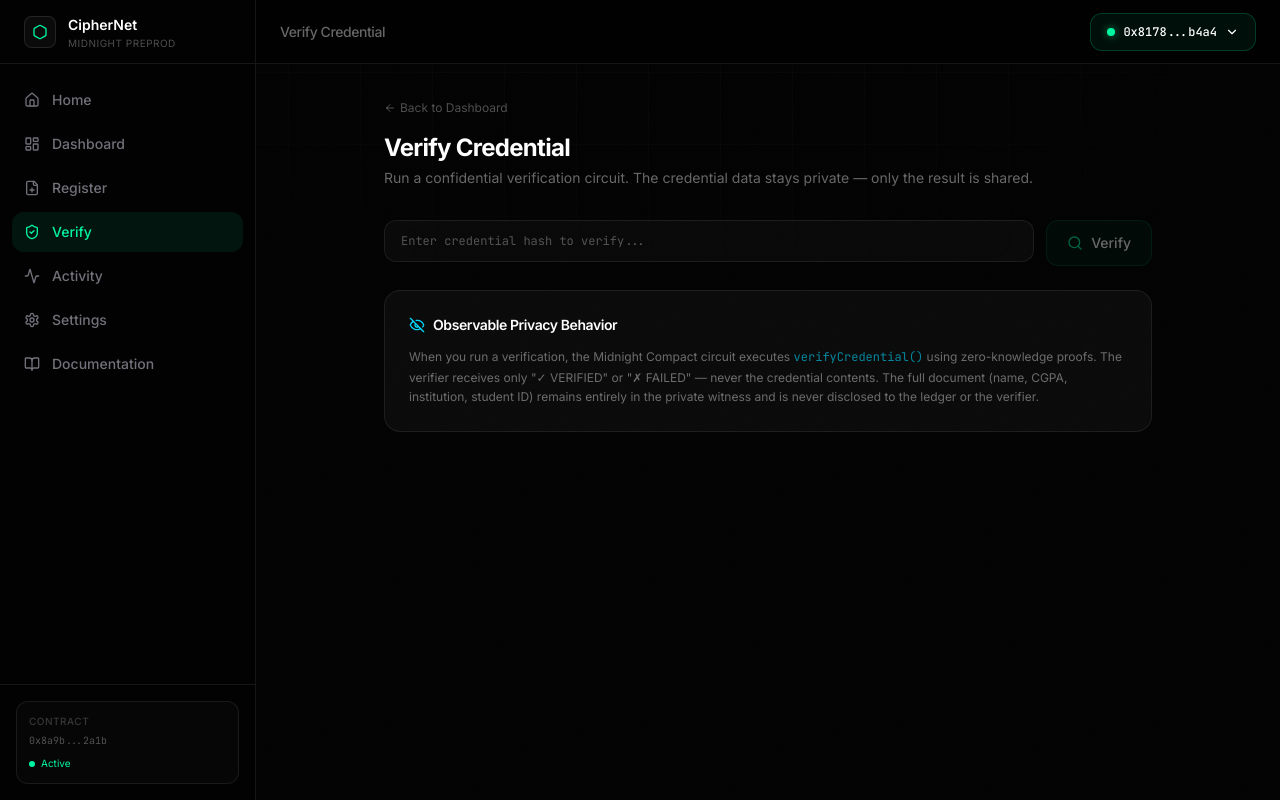
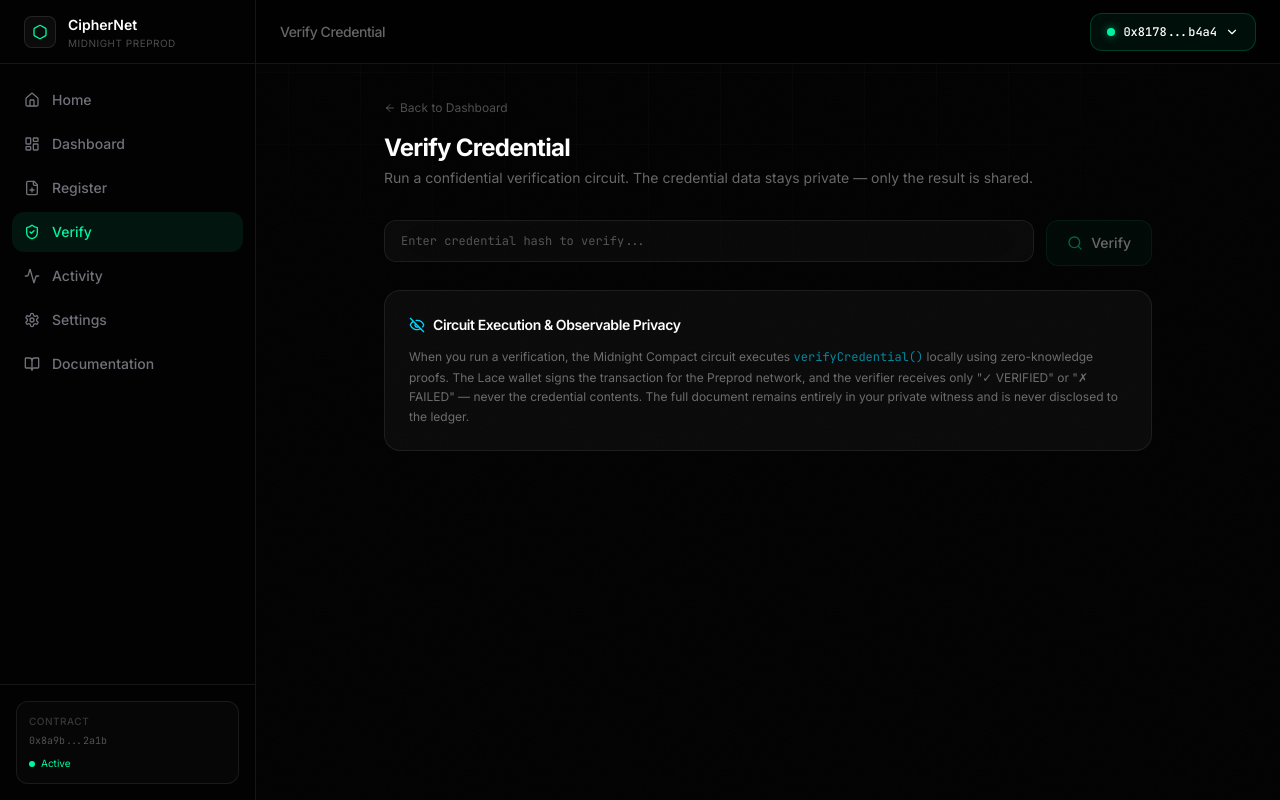
Before and after one commit to V1shnuuu/CipherNet, a Next.js app: page /verify in a window 1280 px wide. Both pictures are taken after a click on the button "Connect Lace Wallet". Built offline with nearby package versions, Linux system fonts and the light colour scheme.

Commit message:
feat: explicitly mention circuit execution and Lace signature in verify page

```diff
--- a/app/verify/page.tsx
+++ b/app/verify/page.tsx
@@ -127,16 +127,16 @@ export default function VerifyPage() {
             )}
           </AnimatePresence>
 
-          {/* Privacy explanation */}
+          {/* Privacy explanation & Success Indicator */}
           <div className="rounded-2xl border border-white/6 bg-[#0A0A0A] p-6">
             <div className="flex items-center gap-2 mb-3">
               <EyeOff className="h-4 w-4 text-[#00D9FF]" />
-              <h3 className="text-sm font-semibold text-white">Observable Privacy Behavior</h3>
+              <h3 className="text-sm font-semibold text-white">Circuit Execution & Observable Privacy</h3>
             </div>
             <p className="text-xs text-white/40 leading-relaxed">
-              When you run a verification, the Midnight Compact circuit executes <code className="text-[#00D9FF]/60">verifyCredential()</code> using zero-knowledge proofs.
-              The verifier receives only &quot;✓ VERIFIED&quot; or &quot;✗ FAILED&quot; — never the credential contents.
-              The full document (name, CGPA, institution, student ID) remains entirely in the private witness and is never disclosed to the ledger or the verifier.
+              When you run a verification, the Midnight Compact circuit executes <code className="text-[#00D9FF]/60">verifyCredential()</code> locally using zero-knowledge proofs.
+              The Lace wallet signs the transaction for the Preprod network, and the verifier receives only &quot;✓ VERIFIED&quot; or &quot;✗ FAILED&quot; — never the credential contents.
+              The full document remains entirely in your private witness and is never disclosed to the ledger.
             </p>
           </div>
         </div>
```
